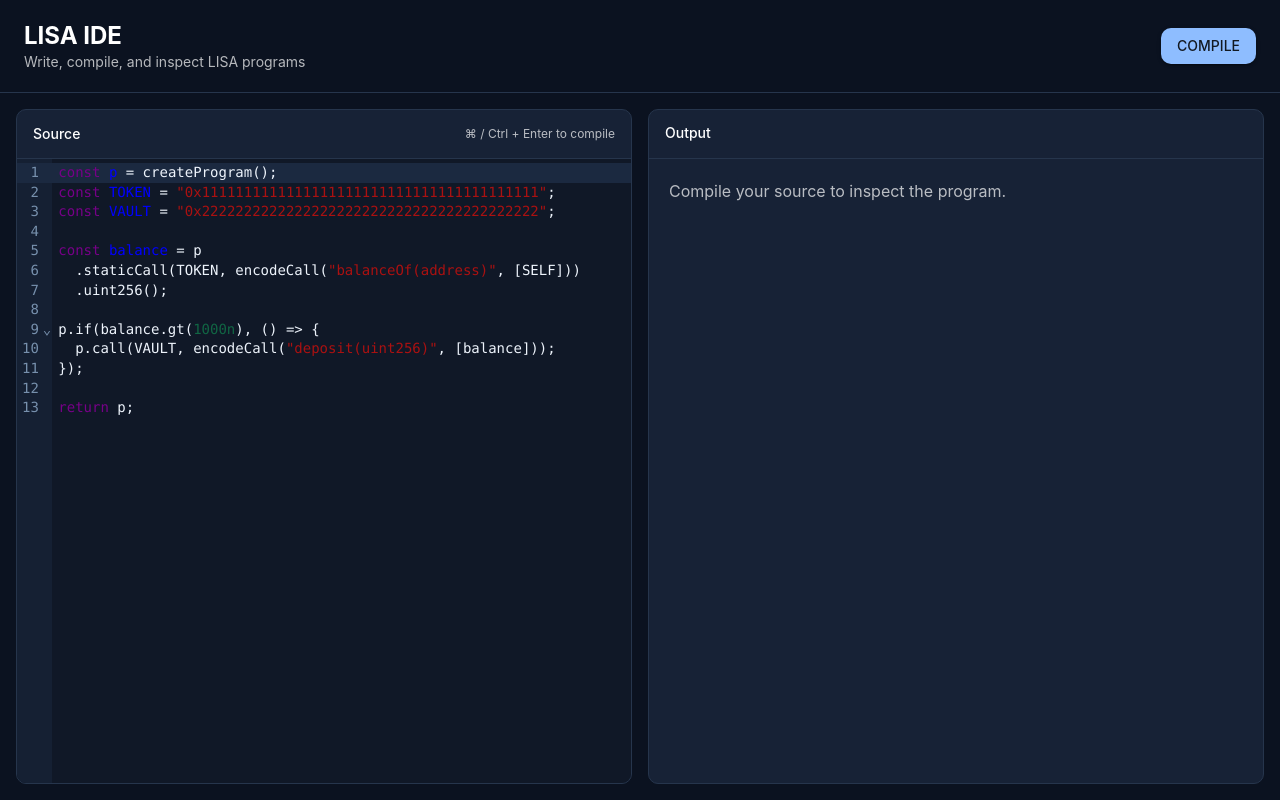
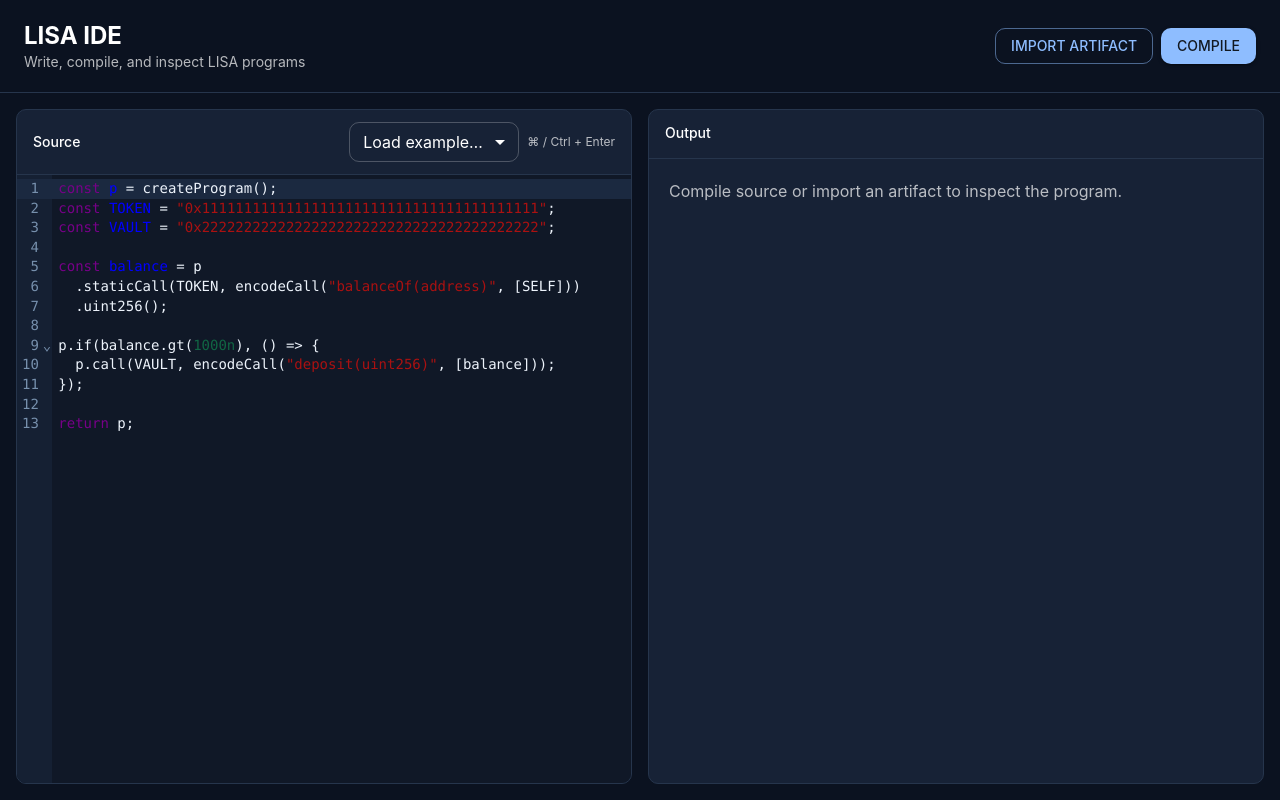
Before and after one commit to borosorus/lisa-ide, a React (Vite) app: page / in a window 1280 px wide. Built offline with nearby package versions, Linux system fonts and the light colour scheme.

Commit message:
Polish authoring and artifact import

```diff
--- a/src/App.tsx
+++ b/src/App.tsx
@@ -1,24 +1,15 @@
 import { useEffect, useRef, useState } from 'react';
-import { Alert, Box, Button, Chip, CircularProgress, CssBaseline, Paper, Stack, Tab, Tabs, ThemeProvider, Typography, createTheme } from '@mui/material';
+import {
+  Alert, Box, Button, Chip, CircularProgress, CssBaseline, MenuItem, Paper, Select,
+  Stack, Tab, Tabs, ThemeProvider, Typography, createTheme,
+} from '@mui/material';
 import { SourceEditor } from './editor/SourceEditor';
-import { CompilerClient } from './compile/client';
-import { createArtifact } from './compile/artifact';
-import type { CompileOutput } from './compile/types';
+import { SOURCE_EXAMPLES, STARTER_SOURCE } from './editor/examples';
+import { loadStoredSource, saveStoredSource } from './editor/sourceStorage';
+import { CompilerClient, CompilerError } from './compile/client';
+import { createArtifact, parseArtifact, type ProgramArtifact } from './compile/artifact';
+import type { CompileDiagnostic, CompileOutput } from './compile/types';
 import './styles.css';
-
-const starter = `const p = createProgram();
-const TOKEN = "0x1111111111111111111111111111111111111111";
-const VAULT = "0x2222222222222222222222222222222222222222";
-
-const balance = p
-  .staticCall(TOKEN, encodeCall("balanceOf(address)", [SELF]))
-  .uint256();
-
-p.if(balance.gt(1000n), () => {
-  p.call(VAULT, encodeCall("deposit(uint256)", [balance]));
-});
-
-return p;`;
 
 const theme = createTheme({
   palette: { mode: 'dark', primary: { main: '#8ebdff' }, background: { default: '#0b1220', paper: '#172236' } },
@@ -26,10 +17,22 @@ const theme = createTheme({
   shape: { borderRadius: 10 },
 });
 
+function diagnosticFrom(error: unknown): CompileDiagnostic {
+  if (error instanceof CompilerError) return error.diagnostic;
+  return { message: error instanceof Error ? error.message : String(error) };
+}
+
+function diagnosticLabel(diagnostic: CompileDiagnostic) {
+  return diagnostic.line
+    ? `Line ${diagnostic.line}${diagnostic.column ? `:${diagnostic.column}` : ''}: ${diagnostic.message}`
+    : diagnostic.message;
+}
+
 export default function App() {
-  const [source, setSource] = useState(starter);
+  const [source, setSource] = useState(() => loadStoredSource() ?? STARTER_SOURCE);
   const [output, setOutput] = useState<CompileOutput | null>(null);
-  const [error, setError] = useState('');
+  const [importedArtifact, setImportedArtifact] = useState<ProgramArtifact | null>(null);
+  const [error, setError] = useState<CompileDiagnostic | null>(null);
   const [busy, setBusy] = useState(false);
   const [tab, setTab] = useState(0);
   const [notice, setNotice] = useState('');
@@ -37,13 +40,19 @@ export default function App() {
   const revision = useRef(0);
 
   useEffect(() => () => client.current?.cancel(), []);
+  useEffect(() => saveStoredSource(source), [source]);
 
-  function changeSource(next: string) {
+  function replaceSource(next: string, nextNotice = '') {
+    if (next === source) {
+      setNotice(nextNotice);
+      return;
+    }
     revision.current++;
     setSource(next);
     setOutput(null);
-    setError('');
-    setNotice('');
+    setImportedArtifact(null);
+    setError(null);
+    setNotice(nextNotice);
     client.current?.cancel();
     setBusy(false);
   }
@@ -53,15 +62,43 @@ export default function App() {
     const compiler = client.current ?? new CompilerClient();
     client.current = compiler;
     setBusy(true);
-    setError('');
+    setError(null);
     setNotice('');
     setOutput(null);
+    setImportedArtifact(null);
     try {
       const result = await compiler.compile(source);
       if (revision.current === currentRevision) setOutput(result);
     } catch (cause) {
-      if (revision.current === currentRevision && (cause as Error).message !== 'Compilation cancelled')
-        setError(cause instanceof Error ? cause.message : String(cause));
+      if (revision.current === currentRevision && (cause as Error).message !== 'Compilation cancelled') {
+        setError(diagnosticFrom(cause));
+      }
+    } finally {
+      if (revision.current === currentRevision) setBusy(false);
+    }
+  }
+
+  async function importArtifact(file: File) {
+    const currentRevision = revision.current;
+    const compiler = client.current ?? new CompilerClient();
+    client.current = compiler;
+    setBusy(true);
+    setError(null);
+    setNotice('');
+    setOutput(null);
+    try {
+      const artifact = parseArtifact(await file.text());
+      const result = await compiler.inspect(artifact.program);
+      if (revision.current === currentRevision) {
+        setImportedArtifact(artifact);
+        setOutput(result);
+        setNotice(`Imported ${file.name} · ${artifact.compiler.name} ${artifact.compiler.version}`);
+      }
+    } catch (cause) {
+      if (revision.current === currentRevision && (cause as Error).message !== 'Compilation cancelled') {
+        setImportedArtifact(null);
+        setError(diagnosticFrom(cause));
+      }
     } finally {
       if (revision.current === currentRevision) setBusy(false);
     }
@@ -79,7 +116,8 @@ export default function App() {
 
   function download() {
     if (!output) return;
-    const blob = new Blob([JSON.stringify(createArtifact(output), null, 2) + '\n'], { type: 'application/json' });
+    const artifact = importedArtifact ?? createArtifact(output);
+    const blob = new Blob([JSON.stringify(artifact, null, 2) + '\n'], { type: 'application/json' });
     const url = URL.createObjectURL(blob);
     const anchor = document.createElement('a');
     anchor.href = url;
@@ -96,29 +134,68 @@ export default function App() {
           <Typography variant="h5" fontWeight={700}>LISA IDE</Typography>
           <Typography variant="body2" color="text.secondary">Write, compile, and inspect LISA programs</Typography>
         </Box>
-        <Button variant="contained" onClick={compile} disabled={busy} startIcon={busy ? <CircularProgress size={16} /> : undefined}>
-          {busy ? 'Compiling…' : 'Compile'}
-        </Button>
+        <Stack direction="row" gap={1} flexWrap="wrap" justifyContent="flex-end">
+          <Button variant="outlined" component="label" disabled={busy}>
+            Import artifact
+            <input
+              hidden
+              type="file"
+              accept=".json,application/json"
+              onChange={event => {
+                const file = event.target.files?.[0];
+                event.target.value = '';
+                if (file) void importArtifact(file);
+              }}
+            />
+          </Button>
+          <Button variant="contained" onClick={compile} disabled={busy} startIcon={busy ? <CircularProgress size={16} /> : undefined}>
+            {busy ? 'Working…' : 'Compile'}
+          </Button>
+        </Stack>
       </Stack>
       <Box className="workspace">
         <Paper className="pane source-pane" elevation={0}>
-          <Stack className="pane-heading" direction="row" justifyContent="space-between" alignItems="center">
+          <Stack className="pane-heading" direction="row" justifyContent="space-between" alignItems="center" gap={1}>
             <Typography variant="subtitle2">Source</Typography>
-            <Typography variant="caption" color="text.secondary">⌘ / Ctrl + Enter to compile</Typography>
+            <Stack direction="row" alignItems="center" gap={1}>
+              <Select
+                size="small"
+                value=""
+                displayEmpty
+                aria-label="Load example"
+                onChange={event => {
+                  const example = SOURCE_EXAMPLES.find(candidate => candidate.id === event.target.value);
+                  if (example) replaceSource(example.source, `Loaded example: ${example.label}`);
+                }}
+                sx={{ minWidth: 170 }}
+              >
+                <MenuItem value="" disabled>Load example…</MenuItem>
+                {SOURCE_EXAMPLES.map(example => (
+                  <MenuItem key={example.id} value={example.id}>{example.label}</MenuItem>
+                ))}
+              </Select>
+              <Typography variant="caption" color="text.secondary">⌘ / Ctrl + Enter</Typography>
+            </Stack>
           </Stack>
-          <SourceEditor value={source} onChange={changeSource} onCompile={compile} />
+          <SourceEditor
+            value={source}
+            onChange={next => replaceSource(next)}
+            onCompile={compile}
+            diagnostic={error}
+          />
         </Paper>
         <Paper className="pane output-pane" elevation={0}>
           <Box className="pane-heading"><Typography variant="subtitle2">Output</Typography></Box>
           <Box className="output-content">
-            {error && <Alert severity="error" sx={{ mb: 2, overflowWrap: 'anywhere' }}>{error}</Alert>}
+            {error && <Alert severity="error" sx={{ mb: 2, overflowWrap: 'anywhere' }}>{diagnosticLabel(error)}</Alert>}
             {notice && <Alert severity="info" sx={{ mb: 2 }}>{notice}</Alert>}
-            {busy && <Typography color="text.secondary">Compiling source…</Typography>}
-            {!busy && !output && !error && <Typography color="text.secondary">Compile your source to inspect the program.</Typography>}
+            {busy && <Typography color="text.secondary">Processing program…</Typography>}
+            {!busy && !output && !error && <Typography color="text.secondary">Compile source or import an artifact to inspect the program.</Typography>}
             {output && <>
               <Stack direction="row" flexWrap="wrap" gap={1} sx={{ mb: 2 }}>
                 <Chip label={`${output.byteSize} bytes`} size="small" />
                 <Chip label={`${output.instructionCount} instructions`} size="small" />
+                {importedArtifact && <Chip label="Imported artifact" size="small" variant="outlined" />}
               </Stack>
               <Typography variant="caption" color="text.secondary">PROGRAM HASH</Typography>
               <Box className="hash">{output.programHash}</Box>
@@ -128,7 +205,7 @@ export default function App() {
               </Tabs>
               {tab === 0 ? <Box component="pre" className="code-output" aria-label="Compiled bytecode">{output.program}</Box>
                 : <Box component="pre" className="code-output" aria-label="Disassembly">{output.disassembly.join('\n')}</Box>}
-              <Stack direction="row" gap={1} sx={{ mt: 2 }}>
+              <Stack direction="row" gap={1} sx={{ mt: 2 }} flexWrap="wrap">
                 <Button variant="outlined" onClick={copy}>Copy bytecode</Button>
                 <Button variant="outlined" onClick={download}>Export artifact</Button>
               </Stack>
```
